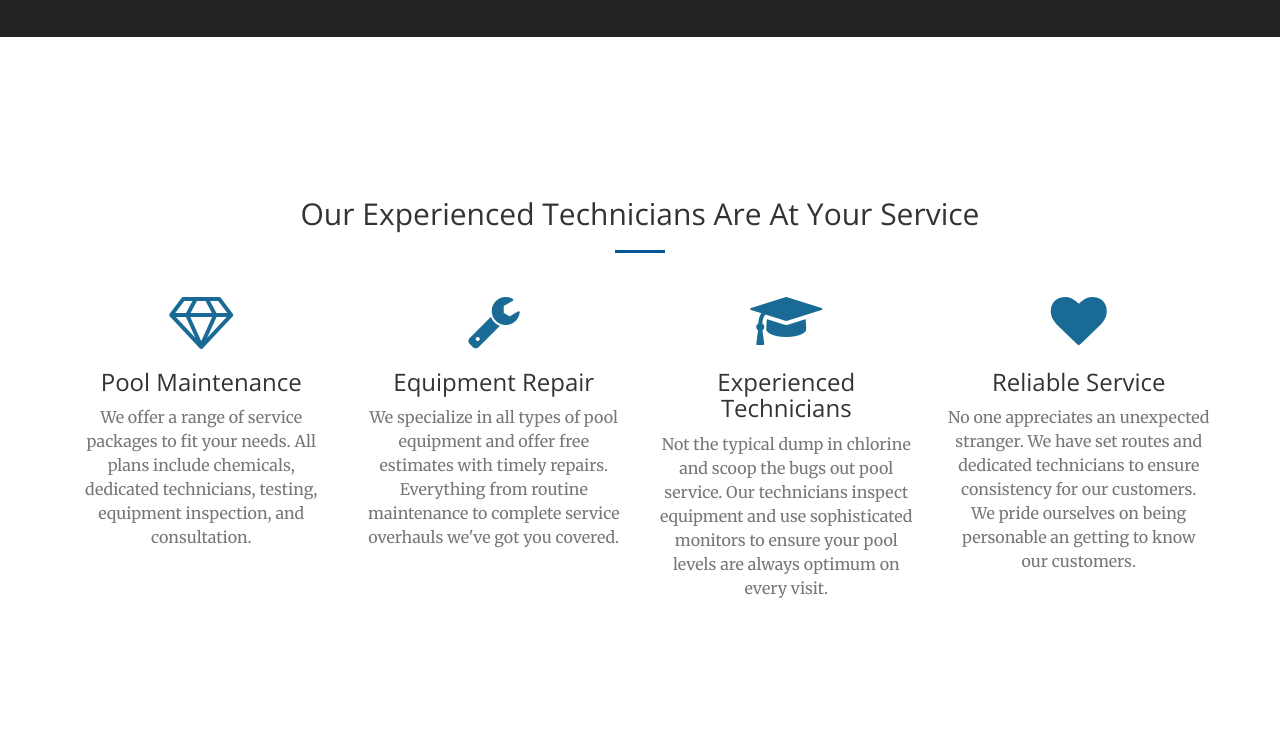
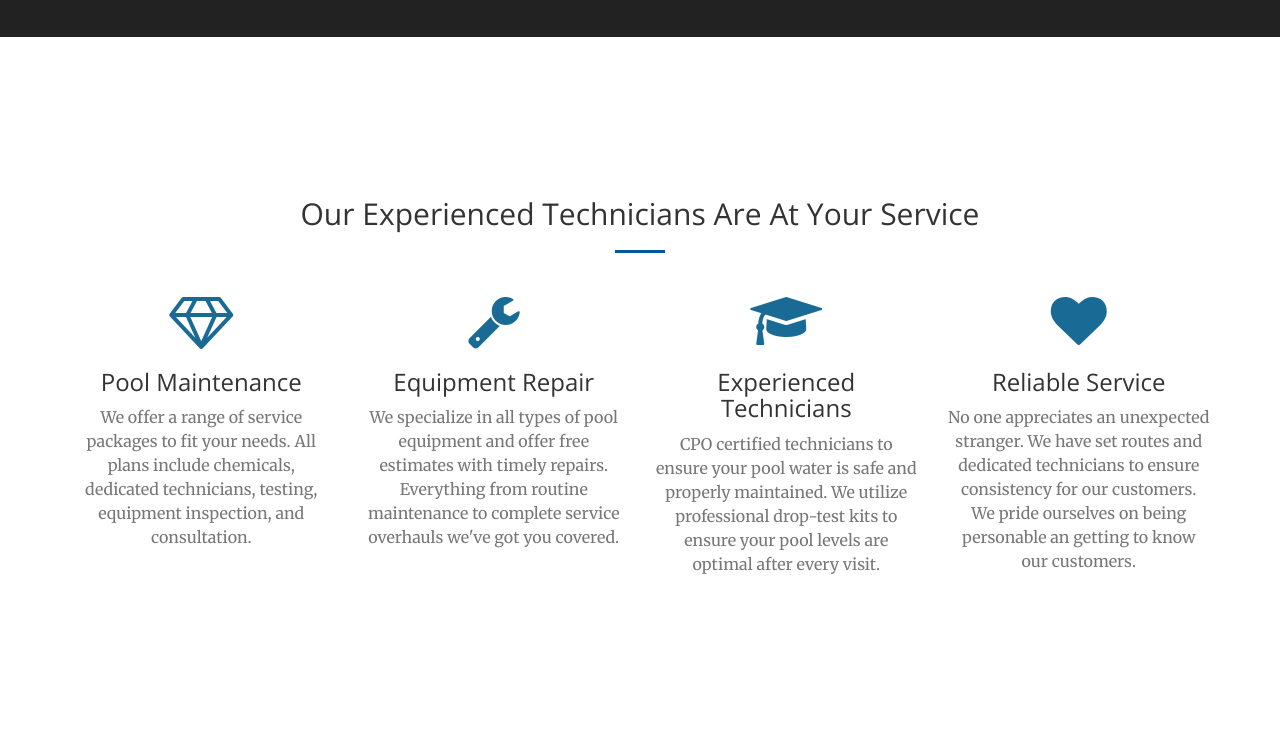
Before and after one commit to harsla/tier1, a plain HTML site: page index.html in a window 1280 px wide. Shown: the part 1367-2100 px from the top of the page. Drawn offline with nearby package versions, Linux system fonts and the light colour scheme.

Commit message:
Experienced technicians change

```diff
--- a/index.html
+++ b/index.html
@@ -155,7 +155,7 @@
                 <div class="service-box">
                     <i class="fa fa-4x fa-graduation-cap wow bounceIn text-primary" data-wow-delay=".2s"></i>
                     <h3>Experienced Technicians</h3>
-                    <p class="text-muted">Not the typical dump in chlorine and scoop the bugs out pool service. Our technicians inspect equipment and use sophisticated monitors to ensure your pool levels are always optimum on every visit.</p>
+                    <p class="text-muted">CPO certified technicians to ensure your pool water is safe and properly maintained. We utilize professional drop-test kits to ensure your pool levels are optimal after every visit. </p>
                 </div>
             </div>
             <div class="col-lg-3 col-md-6 text-center">
```
